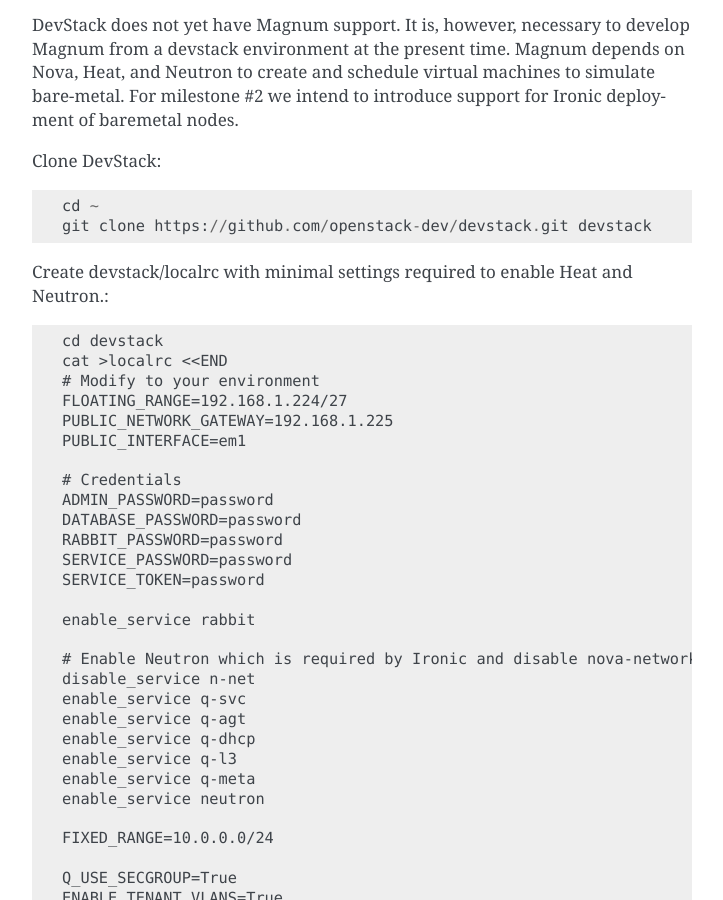
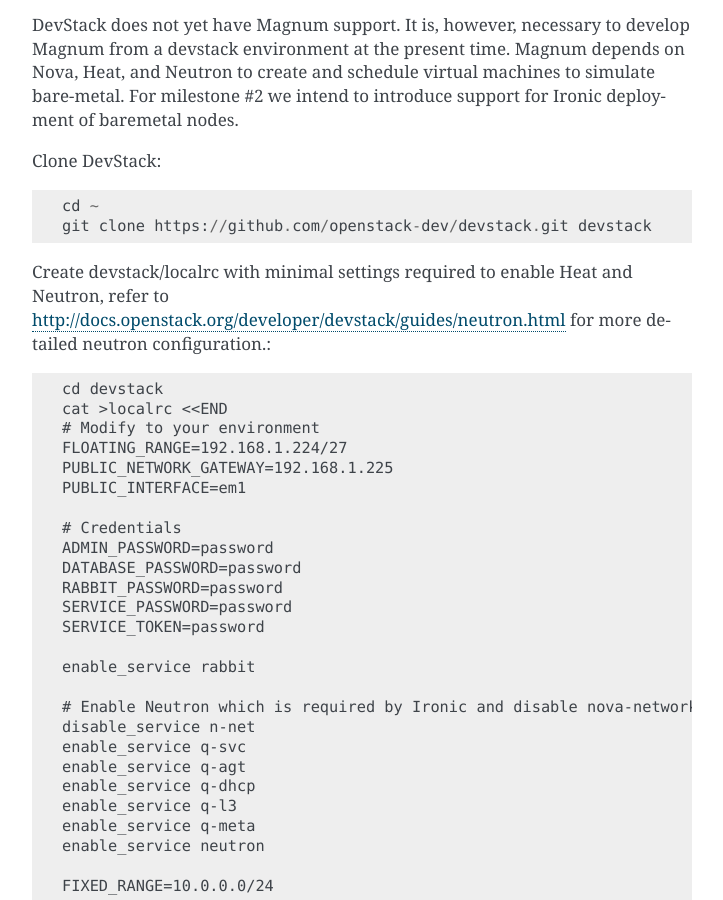
Before and after one commit to openstack/magnum, a Sphinx documentation site: the page built from doc/source/dev/dev-quickstart.rst, in a window 1280 px wide and 900 px high, scrolled down 2033 px. Shown: the whole window, without its empty margins (388-1111 px from the left). Built offline with Sphinx 7.4.7, drawn with Linux system fonts in a browser that asks for light colours; pages that are not in the unit, such as notebooks, are missing from menus.

Commit message:
Add devstack neutron configuration link to quick start
Someone might want to know more for pre-configuration before
using neutron.

Change-Id: I1d0bdcebd687d696f3e34531c9f14562f16aec48

```diff
--- a/doc/source/dev/dev-quickstart.rst
+++ b/doc/source/dev/dev-quickstart.rst
@@ -102,7 +102,8 @@
     git clone https://github.com/openstack-dev/devstack.git devstack
 
 Create devstack/localrc with minimal settings required to enable Heat
-and Neutron.::
+and Neutron, refer to http://docs.openstack.org/developer/devstack/guides/neutron.html
+for more detailed neutron configuration.::
 
     cd devstack
     cat >localrc <<END
```
